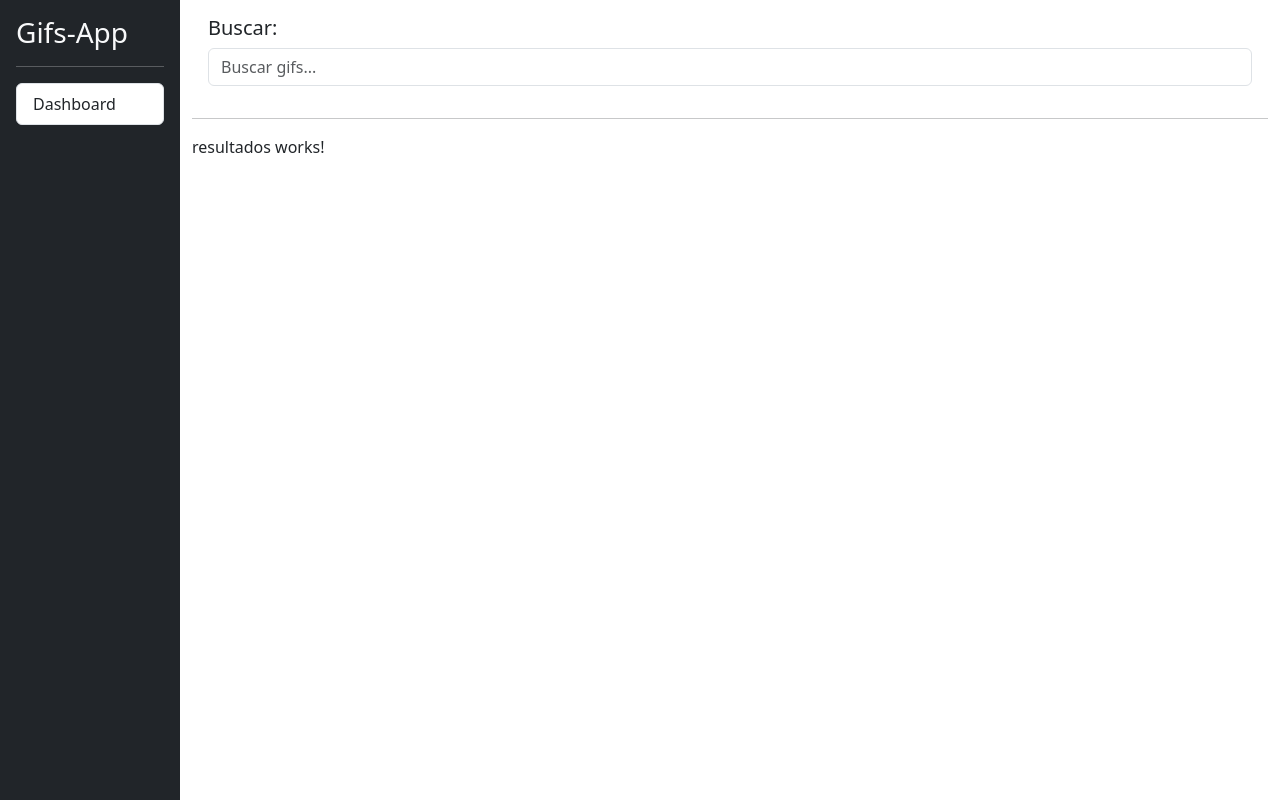
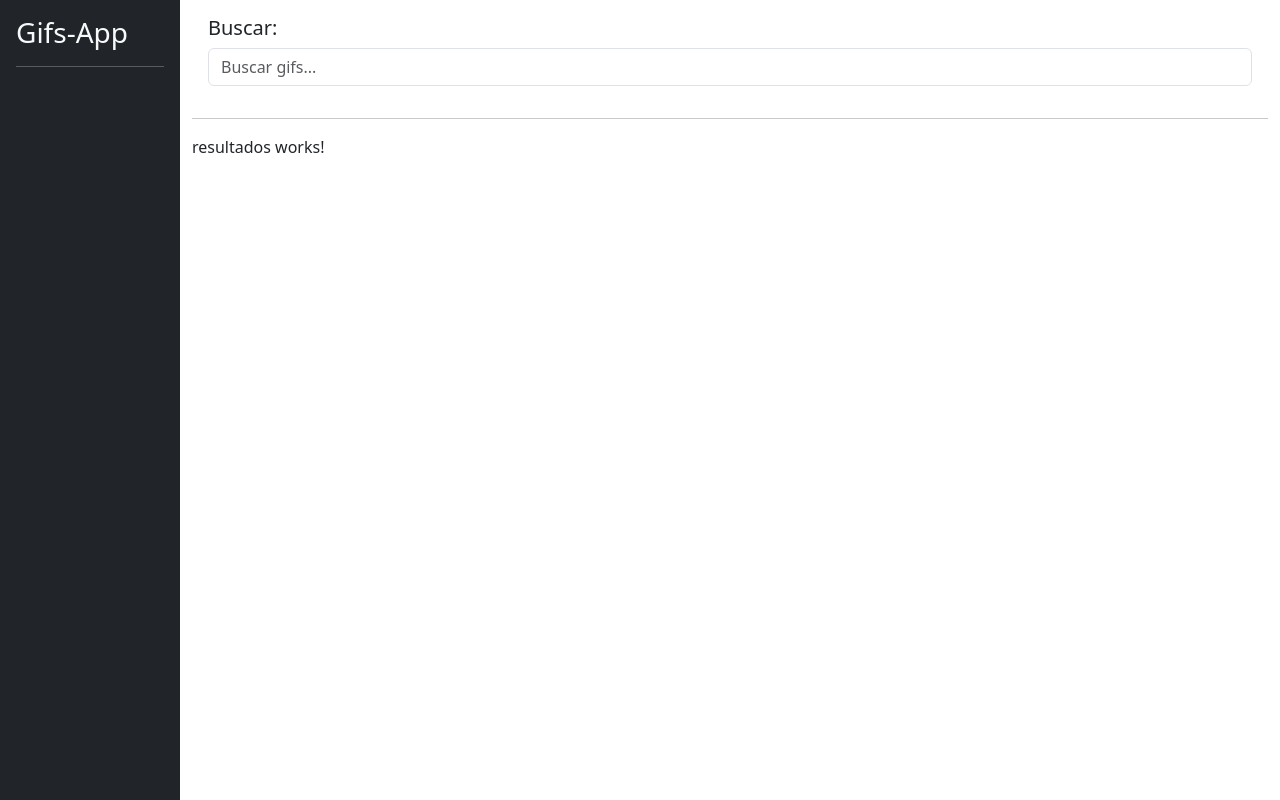
Before and after one commit to fanny00/Angular, an Angular app: page / in a window 1280 px wide. Built offline with nearby package versions, Linux system fonts and the light colour scheme.

Commit message:
GifsService

```diff
--- a/src/app/gifs/busqueda/busqueda.component.ts
+++ b/src/app/gifs/busqueda/busqueda.component.ts
@@ -1,4 +1,6 @@
 import { Component, ElementRef, ViewChild } from '@angular/core';
+
+import { GifsService } from '../services/gifs.service';
 
 @Component({
   selector: 'app-busqueda',
@@ -10,11 +12,14 @@
 
   @ViewChild('txtBuscar') txtBuscar!:ElementRef<HTMLInputElement>;
 
+  constructor( private gifsService: GifsService ) {}
+
   // Metodo
    buscar(){
 
     const valor = this.txtBuscar.nativeElement.value;
-    console.log(valor);
+
+    this.gifsService.buscarGifs( valor );
 
     this.txtBuscar.nativeElement.value = '';
 
--- /dev/null
+++ b/src/app/gifs/services/gifs.service.ts
@@ -0,0 +1,19 @@
+import { Injectable } from '@angular/core';
+
+@Injectable({
+  providedIn: 'root'
+})
+export class GifsService {
+
+  private _historial: string[] = [];
+
+  get historial() {
+    return [...this._historial];
+  }
+
+  buscarGifs( query:string ) {
+    this._historial.unshift( query );
+
+    console.log( this._historial );
+  }
+}
--- a/src/app/shared/sidebar/sidebar.component.html
+++ b/src/app/shared/sidebar/sidebar.component.html
@@ -3,9 +3,9 @@
     <h3 class="text-light">Gifs-App</h3>
     <hr class="text-white">
     <div class="list-group list-reset">
-      <a href="#"
+      <a *ngFor="let item of historial"
          class="list-group-item list-group-item-action">
-        Dashboard
+        {{ item }}
       </a>
     </div>
 </div>
--- a/src/app/shared/sidebar/sidebar.component.ts
+++ b/src/app/shared/sidebar/sidebar.component.ts
@@ -1,4 +1,6 @@
 import { Component } from '@angular/core';
+import { GifsService } from '../../gifs/services/gifs.service';
+
 
 @Component({
   selector: 'app-sidebar',
@@ -6,4 +8,10 @@
 })
 export class SidebarComponent {
 
+   get historial() {
+    return this.gifService.historial;
+  }
+
+  constructor( private gifService: GifsService ){}
+
 }
```
